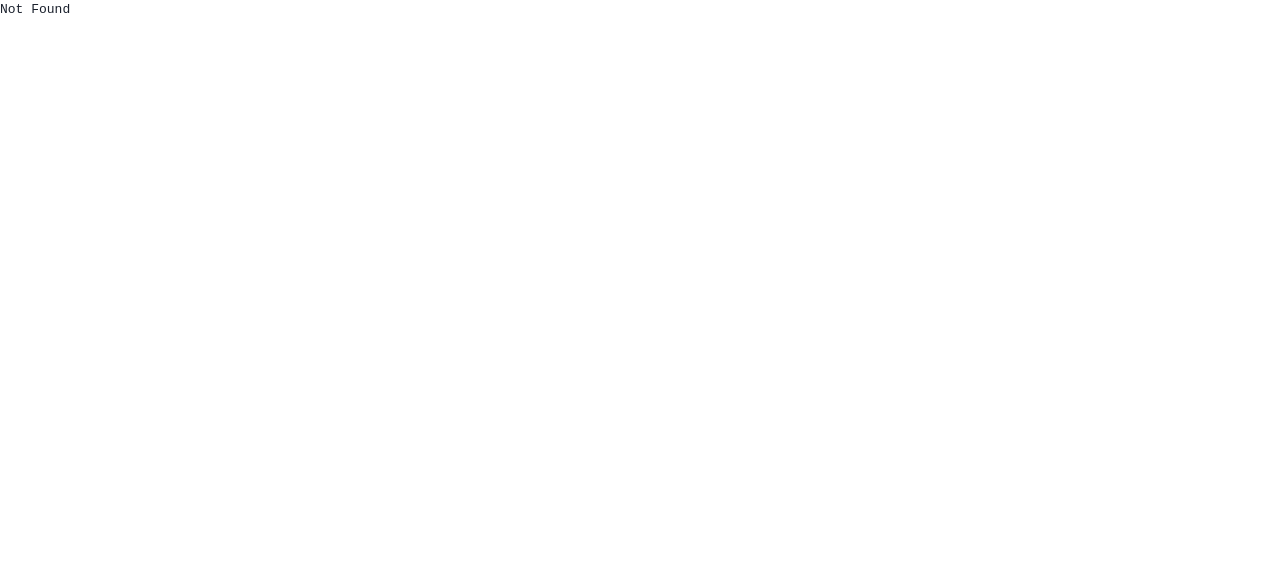
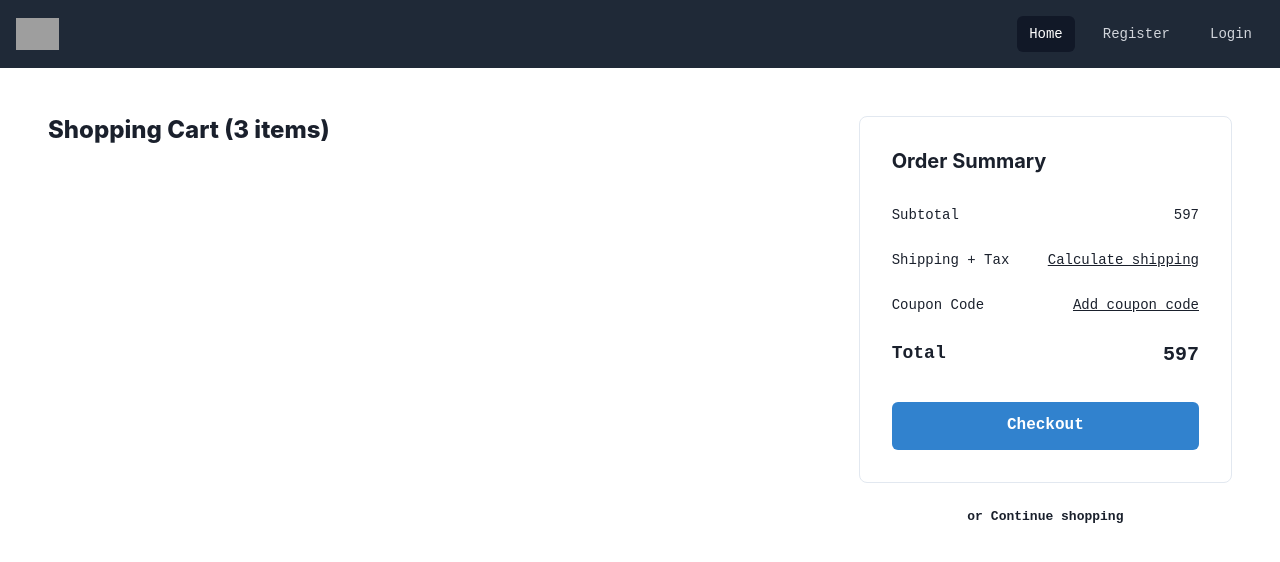
Before and after one commit to sheilabarnagot/HopefulHarvest, a React (Vite) app in the folder frontend/: page /test in a window 1280 px wide. Before the commit this address had no page. Shown: the top 562 px of the page. Built offline with nearby package versions, Linux system fonts and the light colour scheme; grey boxes are pictures that could not be loaded.

Commit message:
Add CartCheckout page to router

```diff
--- /dev/null
+++ b/frontend/src/components/Cart/CartItem.tsx
@@ -0,0 +1,103 @@
+import {
+  CloseButton,
+  Flex,
+  Link,
+  Select,
+  SelectProps,
+  useColorModeValue,
+} from '@chakra-ui/react';
+import { PriceTag } from './PriceTag';
+import { CartProductMeta } from './CartProductMeta';
+
+type CartItemProps = {
+  isGiftWrapping?: boolean;
+  name: string;
+  description: string;
+  quantity: number;
+  price: number;
+  currency: string;
+  imageUrl: string;
+  onChangeQuantity?: (quantity: number) => void;
+  onClickGiftWrapping?: () => void;
+  onClickDelete?: () => void;
+};
+
+const QuantitySelect = (props: SelectProps) => {
+  return (
+    <Select
+      maxW="64px"
+      aria-label="Select quantity"
+      focusBorderColor={useColorModeValue('blue.500', 'blue.200')}
+      {...props}>
+      <option value="1">1</option>
+      <option value="2">2</option>
+      <option value="3">3</option>
+      <option value="4">4</option>
+    </Select>
+  );
+};
+
+export const CartItem = (props: CartItemProps) => {
+  const {
+    isGiftWrapping,
+    name,
+    description,
+    quantity,
+    imageUrl,
+    currency,
+    price,
+    onChangeQuantity,
+    onClickDelete,
+  } = props;
+
+  return (
+    <Flex
+      direction={{ base: 'column', md: 'row' }}
+      justify="space-between"
+      align="center">
+      <CartProductMeta
+        name={name}
+        description={description}
+        image={imageUrl}
+        isGiftWrapping={isGiftWrapping}
+      />
+
+      {/* Desktop */}
+      <Flex
+        width="full"
+        justify="space-between"
+        display={{ base: 'none', md: 'flex' }}>
+        <QuantitySelect
+          value={quantity}
+          onChange={e => {
+            onChangeQuantity?.(+e.currentTarget.value);
+          }}
+        />
+        <PriceTag price={price} currency={currency} />
+        <CloseButton
+          aria-label={`Delete ${name} from cart`}
+          onClick={onClickDelete}
+        />
+      </Flex>
+
+      {/* Mobile */}
+      <Flex
+        mt="4"
+        align="center"
+        width="full"
+        justify="space-between"
+        display={{ base: 'flex', md: 'none' }}>
+        <Link fontSize="sm" textDecor="underline">
+          Delete
+        </Link>
+        <QuantitySelect
+          value={quantity}
+          onChange={e => {
+            onChangeQuantity?.(+e.currentTarget.value);
+          }}
+        />
+        <PriceTag price={price} currency={currency} />
+      </Flex>
+    </Flex>
+  );
+};
--- /dev/null
+++ b/frontend/src/components/Cart/CartOrderSummary.tsx
@@ -0,0 +1,54 @@
+import { Button, Flex, Heading, Link, Stack, Text } from '@chakra-ui/react';
+type OrderSummaryItemProps = {
+  label: string;
+  value?: string;
+  children?: React.ReactNode;
+};
+
+const OrderSummaryItem = (props: OrderSummaryItemProps) => {
+  const { label, value, children } = props;
+  return (
+    <Flex justify="space-between" fontSize="sm">
+      <Text fontWeight="medium">{label}</Text>
+      {value ? <Text fontWeight="medium">{value}</Text> : children}
+    </Flex>
+  );
+};
+
+export default function CartOrderSummary() {
+  return (
+    <Stack spacing="8" borderWidth="1px" rounded="lg" padding="8" width="full">
+      <Heading size="md">Order Summary</Heading>
+
+      <Stack spacing="6">
+        <OrderSummaryItem label="Subtotal" value="597" />
+        <OrderSummaryItem label="Shipping + Tax">
+          <Link href="#" textDecor="underline">
+            Calculate shipping
+          </Link>
+        </OrderSummaryItem>
+        <OrderSummaryItem label="Coupon Code">
+          <Link href="#" textDecor="underline">
+            Add coupon code
+          </Link>
+        </OrderSummaryItem>
+        <Flex justify="space-between">
+          <Text fontSize="lg" fontWeight="semibold">
+            Total
+          </Text>
+          <Text fontSize="xl" fontWeight="extrabold">
+            {597}
+          </Text>
+        </Flex>
+      </Stack>
+      <Button
+        colorScheme="blue"
+        size="lg"
+        fontSize="md"
+        // rightIcon={<FaArrowRight />}
+      >
+        Checkout
+      </Button>
+    </Stack>
+  );
+}
--- /dev/null
+++ b/frontend/src/components/Cart/CartProductMeta.tsx
@@ -0,0 +1,51 @@
+import {
+  Box,
+  HStack,
+  // Icon,
+  Image,
+  Link,
+  Stack,
+  Text,
+  useColorModeValue as mode,
+} from '@chakra-ui/react';
+
+export type CartProductMetaProps = {
+  isGiftWrapping?: boolean;
+  name: string;
+  description: string;
+  image: string;
+};
+
+export const CartProductMeta = (props: CartProductMetaProps) => {
+  const { isGiftWrapping = true, image, name, description } = props;
+  return (
+    <Stack direction="row" spacing="5" width="full">
+      <Image
+        rounded="lg"
+        width="120px"
+        height="120px"
+        fit="cover"
+        src={image}
+        alt={name}
+        draggable="false"
+        loading="lazy"
+      />
+      <Box pt="4">
+        <Stack spacing="0.5">
+          <Text fontWeight="medium">{name}</Text>
+          <Text color={mode('gray.600', 'gray.400')} fontSize="sm">
+            {description}
+          </Text>
+        </Stack>
+        {isGiftWrapping && (
+          <HStack spacing="1" mt="3" color={mode('gray.600', 'gray.400')}>
+            {/* <Icon as={FiGift} boxSize="4" /> */}
+            <Link fontSize="sm" textDecoration="underline">
+              Add gift wrapping
+            </Link>
+          </HStack>
+        )}
+      </Box>
+    </Stack>
+  );
+};
--- /dev/null
+++ b/frontend/src/components/Cart/PriceTag.tsx
@@ -0,0 +1,81 @@
+import {
+  HStack,
+  StackProps,
+  Text,
+  TextProps,
+  useColorModeValue as mode,
+} from '@chakra-ui/react';
+import { ReactNode } from 'react';
+
+interface PriceTagProps {
+  currency: string;
+  price: number;
+  salePrice?: number;
+  rootProps?: StackProps;
+  priceProps?: TextProps;
+  salePriceProps?: TextProps;
+}
+
+export type FormatPriceOptions = { locale?: string; currency?: string };
+
+export function formatPrice(
+  value: number,
+  opts: { locale?: string; currency?: string } = {}
+) {
+  const { locale = 'en-US', currency = 'USD' } = opts;
+  const formatter = new Intl.NumberFormat(locale, {
+    currency,
+    style: 'currency',
+    maximumFractionDigits: 2,
+  });
+  return formatter.format(value);
+}
+
+export const PriceTag = (props: PriceTagProps) => {
+  const { price, currency, salePrice, rootProps, priceProps, salePriceProps } =
+    props;
+  return (
+    <HStack spacing="1" {...rootProps}>
+      <Price isOnSale={!!salePrice} textProps={priceProps}>
+        {formatPrice(price, { currency })}
+      </Price>
+      {salePrice && (
+        <SalePrice {...salePriceProps}>
+          {formatPrice(salePrice, { currency })}
+        </SalePrice>
+      )}
+    </HStack>
+  );
+};
+
+interface PriceProps {
+  children?: ReactNode;
+  isOnSale?: boolean;
+  textProps?: TextProps;
+}
+
+const Price = (props: PriceProps) => {
+  const { isOnSale, children, textProps } = props;
+  const defaultColor = mode('gray.700', 'gray.400');
+  const onSaleColor = mode('gray.400', 'gray.700');
+  const color = isOnSale ? onSaleColor : defaultColor;
+  return (
+    <Text
+      as="span"
+      fontWeight="medium"
+      color={color}
+      textDecoration={isOnSale ? 'line-through' : 'none'}
+      {...textProps}>
+      {children}
+    </Text>
+  );
+};
+
+const SalePrice = (props: TextProps) => (
+  <Text
+    as="span"
+    fontWeight="semibold"
+    color={mode('gray.800', 'gray.100')}
+    {...props}
+  />
+);
--- a/frontend/src/main.tsx
+++ b/frontend/src/main.tsx
@@ -10,6 +10,7 @@ import Login from './login.tsx';
 import UserProfile from './pages/UserProfile.tsx';
 import { DashboardSoldPerMonthChart } from './components/Charts/DashboardSoldPerMonthChart.tsx';
 import UploadedProducts from './pages/UploadedProducts.tsx';
+import CartCheckout from './pages/CartCheckout.tsx';
 
 const router = createBrowserRouter([
   {
@@ -43,6 +44,10 @@ const router = createBrowserRouter([
         path: 'login',
         element: <Login />,
       },
+      {
+        path: 'test',
+        element: <CartCheckout />,
+      },
     ],
   },
 ]);
--- /dev/null
+++ b/frontend/src/pages/CartCheckout.tsx
@@ -0,0 +1,38 @@
+import { Box, Flex, Heading, HStack, Link, Stack } from '@chakra-ui/react';
+import CartOrderSummary from '../components/Cart/CartOrderSummary';
+export default function CartCheckout() {
+  return (
+    <>
+      <Box
+        maxW={{ base: '3xl', lg: '7xl' }}
+        mx="auto"
+        px={{ base: '4', md: '8', lg: '12' }}
+        py={{ base: '6', md: '8', lg: '12' }}>
+        <Stack
+          direction={{ base: 'column', lg: 'row' }}
+          align={{ lg: 'flex-start' }}
+          spacing={{ base: '8', md: '16' }}>
+          <Stack spacing={{ base: '8', md: '10' }} flex="2">
+            <Heading fontSize="2xl" fontWeight="extrabold">
+              Shopping Cart (3 items)
+            </Heading>
+
+            <Stack spacing="6">
+              {/* {cartData.map(item => (
+              <CartItem key={item.id} {...item} />
+            ))} */}
+            </Stack>
+          </Stack>
+
+          <Flex direction="column" align="center" flex="1">
+            <CartOrderSummary />
+            <HStack mt="6" fontWeight="semibold">
+              <p>or</p>
+              <Link>Continue shopping</Link>
+            </HStack>
+          </Flex>
+        </Stack>
+      </Box>
+    </>
+  );
+}
```
Also changed, not shown: frontend/src/components/Cart/OrderSummaryItem.tsx (added).
